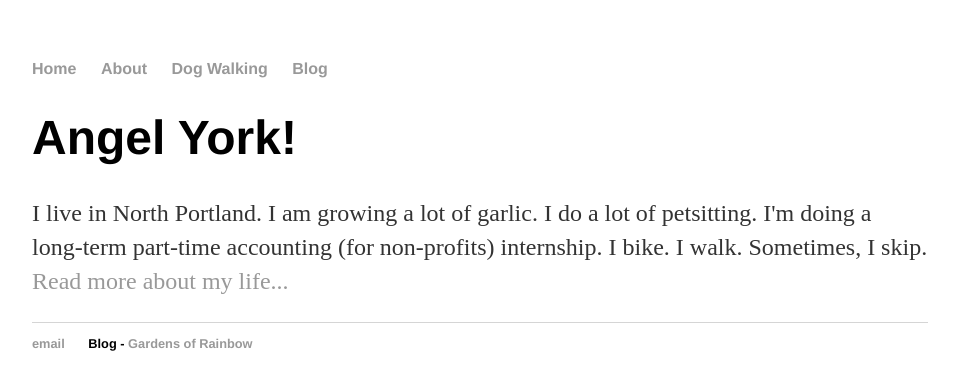
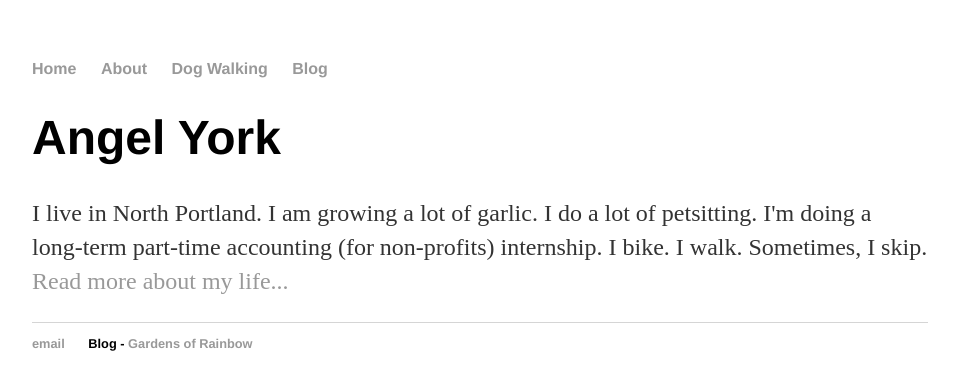
Before and after one commit to aniola/aniola.github.io, a Jekyll site: the page built from index.html, in a window 1280 px wide. Shown: the top 390 px of the page, without its empty margins (160-1117 px from the left). Built offline with Jekyll 4.4.1, drawn with Linux system fonts in a browser that asks for light colours.

Commit message:
minor edit

```diff
--- a/index.html
+++ b/index.html
@@ -4,7 +4,7 @@ title: Angel York
 ---
 
     		<div class="blurb">
-        		<h1>Angel York!</h1>
+        		<h1>Angel York</h1>
 				<p>I live in North Portland.  I am growing a lot of garlic.  I do a lot of petsitting.  I'm doing a long-term part-time accounting (for non-profits) internship. I bike.  I walk.  Sometimes, I skip.  <a href="/about">Read more about my life...</a></p>
     		</div><!-- /.blurb -->
 
```
